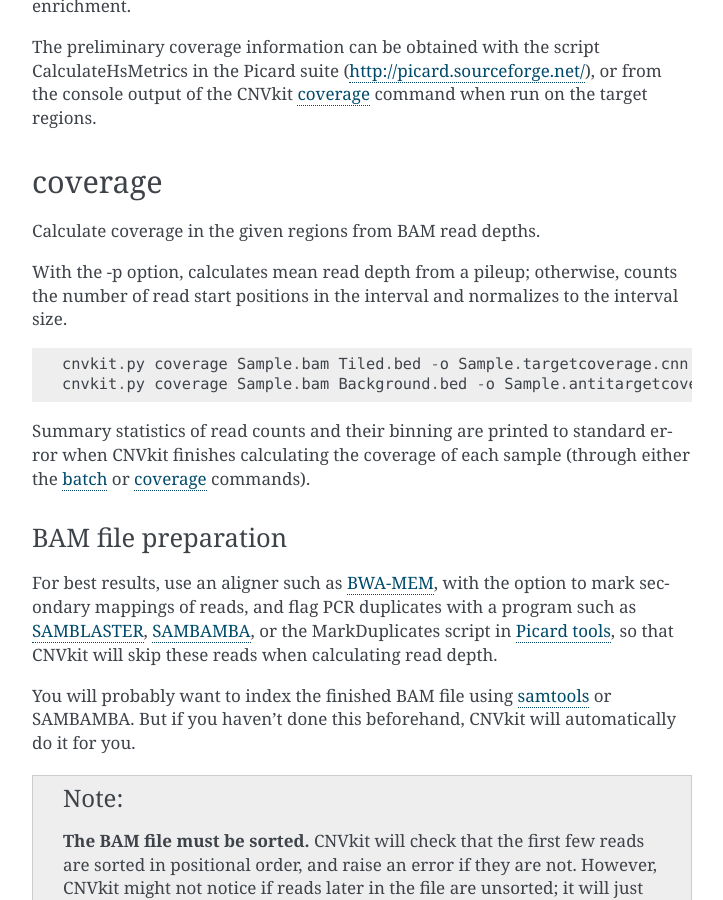
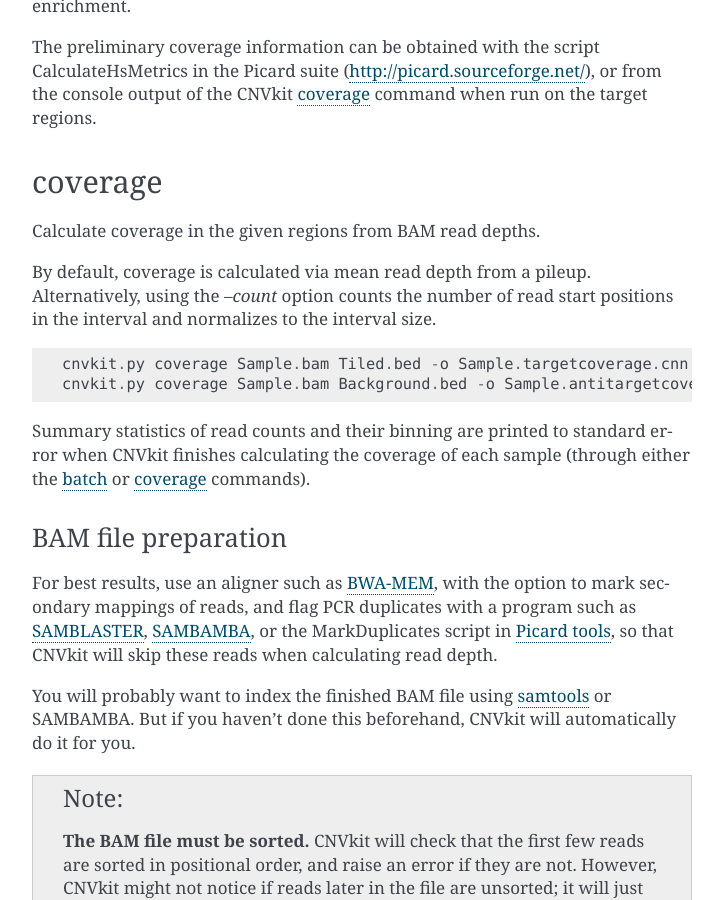
Before and after one commit to etal/cnvkit, a Sphinx documentation site: the page built from doc/pipeline.rst, in a window 1280 px wide and 900 px high, scrolled down 4837 px. Shown: the whole window, without its empty margins (388-1111 px from the left). Built offline with Sphinx 7.4.7, drawn with Linux system fonts in a browser that asks for light colours; the version number could not be read and is left out.

Commit message:
Fix coverage docs in pipeline.rst

```diff
--- a/doc/pipeline.rst
+++ b/doc/pipeline.rst
@@ -230,7 +230,8 @@ coverage
 
 Calculate coverage in the given regions from BAM read depths.
 
-With the -p option, calculates mean read depth from a pileup; otherwise, counts
+By default, coverage is calculated via mean read depth from a pileup.
+Alternatively, using the `--count` option counts
 the number of read start positions in the interval and normalizes to the
 interval size.
 
```
